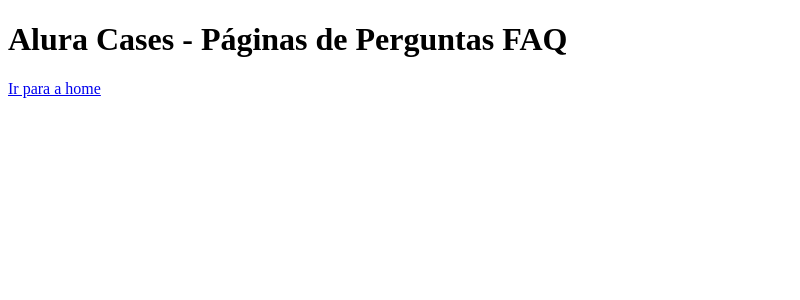
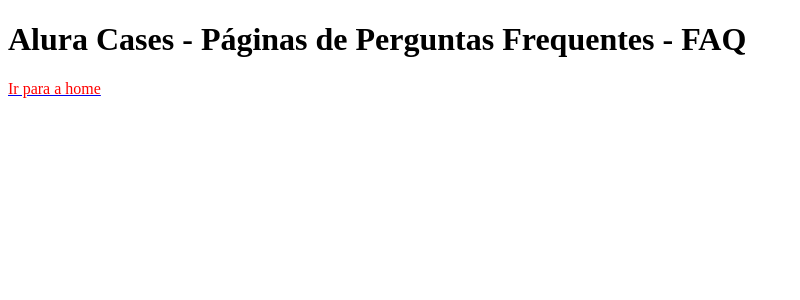
Before and after one commit to fernandiego/nextJS-Alura, a Next.js app in the folder nextjs-alura/: page /faq in a window 1280 px wide. Shown: the top 300 px of the page, without its empty margins (0-800 px from the left). Built offline with nearby package versions, Linux system fonts and the light colour scheme.

Commit message:
Link estilizado

```diff
--- a/nextjs-alura/pages/faq.js
+++ b/nextjs-alura/pages/faq.js
@@ -3,7 +3,7 @@
 export default function FAQPage() {
     return (
         <div>
-            <h1>Alura Cases - Páginas de Perguntas FAQ</h1>
+            <h1>Alura Cases - Páginas de Perguntas Frequentes - FAQ</h1>
             <Link href="/">Ir para a home</Link>
         </div>
     )
--- a/nextjs-alura/src/components/Link/index.js
+++ b/nextjs-alura/src/components/Link/index.js
@@ -1,9 +1,10 @@
 import NextLink from "next/link";
+import LinkEstilizado from "../LinkEstilizado";
 
 export default function Link ({children, href, ...props}) {
     return (
         <NextLink href={href} passHref>
-            <a {...props}>{children}</a>
+            <LinkEstilizado {...props}>{children}</LinkEstilizado>
         </NextLink>
     )
 }
--- /dev/null
+++ b/nextjs-alura/src/components/LinkEstilizado/index.js
@@ -0,0 +1,11 @@
+import React from 'react';
+
+const LinkEstilizado = React.forwardRef(({onClick, href, children}, ref) => {
+    return (
+        <a href={href} onClick={onClick} ref={ref} style={{color: 'red'}}>
+            {children}
+        </a>
+    );
+});
+
+export default LinkEstilizado;
```
Also changed, not shown: nextjs-alura/package.json (+5 -7 lines), 1 other file (tests, documents, lock files or other folders).
